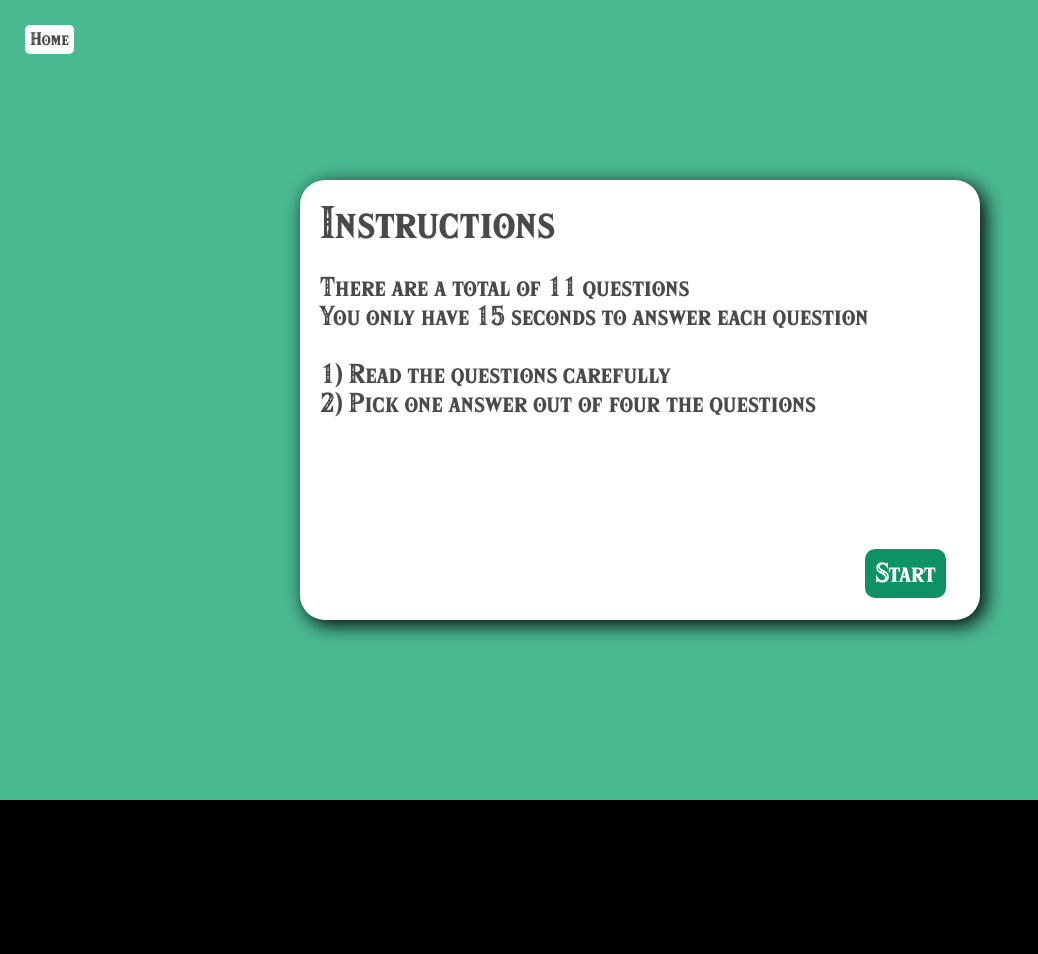
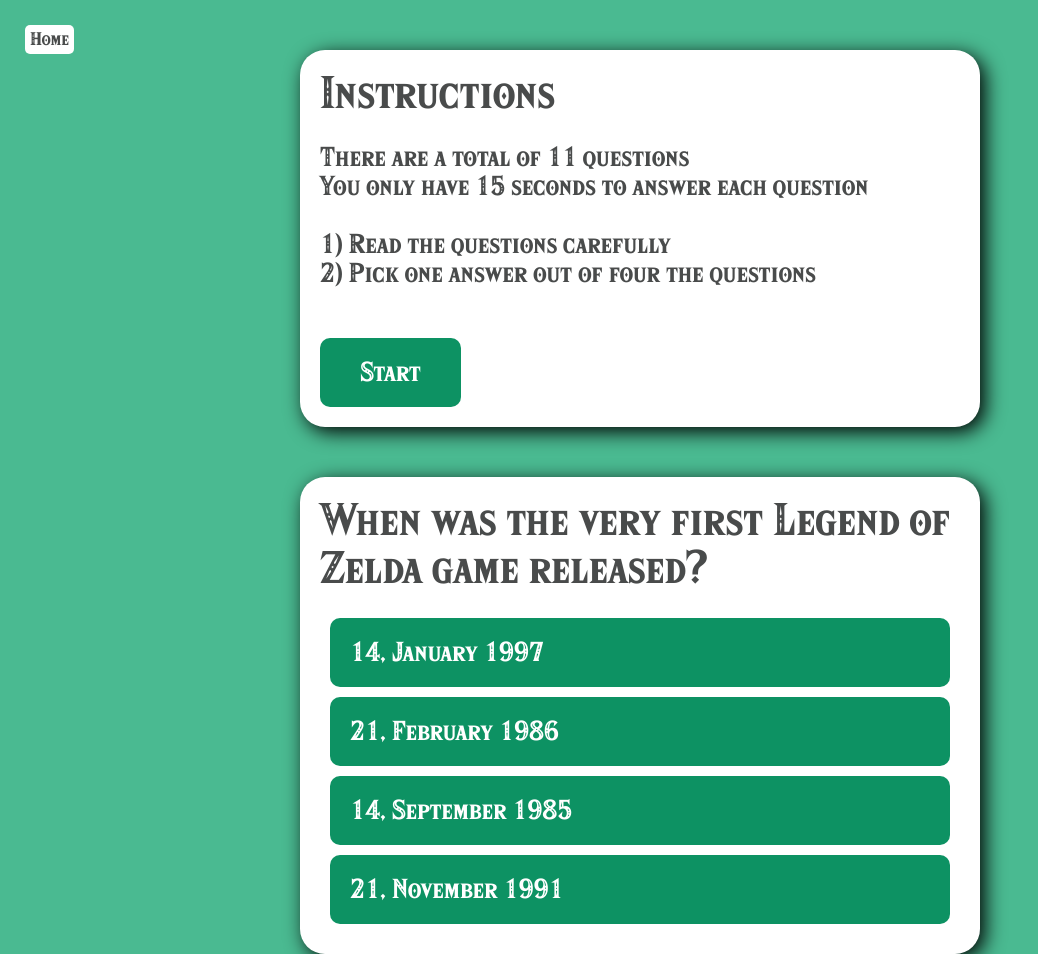
Before and after one commit to Reekoru/LoZ-Quiz, a plain HTML site: page Digital Assessment (Quiz - LoZ)/quiz.html in a window 1280 px wide. Shown: the whole page, without its empty margins (0-1038 px from the left). Before the commit the page ends 800 px from the top, so only its background shows below. Drawn offline with nearby package versions, Linux system fonts and the light colour scheme.

Commit message:
Add files via upload
Added Questions and Options

```diff
--- a/Digital Assessment (Quiz - LoZ)/quiz.html
+++ b/Digital Assessment (Quiz - LoZ)/quiz.html
@@ -13,12 +13,11 @@
   </head>
 
   <body>
-    <div class="wrapper"></div>
     <div class="contentContainer">
       <div class="home">
         <a href="index.html"> Home </a>
       </div>
-      <div id="quizContainer">
+      <div class="quizContainer">
         <div class="quizTitle">Instructions</div>
         <div class="quizContent">
           There are a total of <span id="numQuestions">n</span> questions
@@ -30,8 +29,17 @@
           <br />
           2) Pick one answer out of four the questions
           <br />
-          <button id="startQuizButton">Start</button>
+          <button class="quizButton" id="startQuizButton">Start</button>
         </div>
+      </div>
+      <div class="quizContainer" id="quizBox">
+        <div class="quizTitle"><span id="questionOne">Question...</span></div>
+        <div class="quizOptions"><span id="option1">Option One</span></div>
+        <div class="quizOptions"><span id="option2">Option Two</span></div>
+        <div class="quizOptions">
+          <span id="option3">Option Three</span>
+        </div>
+        <div class="quizOptions"><span id="option4">Option Four</span></div>
       </div>
     </div>
     <script src="scripts/quiz.js"></script>
--- a/Digital Assessment (Quiz - LoZ)/scripts/quiz.js
+++ b/Digital Assessment (Quiz - LoZ)/scripts/quiz.js
@@ -2,7 +2,7 @@
 
 const quiz = [
     {
-        "Question": "When was the very first Legend of Zelda game released",
+        "Question": "When was the very first Legend of Zelda game released?",
         "Options": ["14, January 1997", "21, February 1986", "14, September 1985", "21, November 1991"], // Array of answers
         "Answer": 1
     },
@@ -17,7 +17,7 @@
         "Answer": 0
     },
     {
-        "Question": "Which game gives link the title: 'Hero of Light'",
+        "Question": "Which game gives link the title: 'Hero of Light'?",
         "Options": ["Four Sword Adventures", "Ocarina of Time", "Twilight Princess", "A link to the Past"],
         "Answer": 0
     },
--- a/Digital Assessment (Quiz - LoZ)/scripts/script.js
+++ b/Digital Assessment (Quiz - LoZ)/scripts/script.js
@@ -4,9 +4,38 @@
 console.log(quiz[1].Options[quiz[1].Answer])
 
 console.log(quiz.length)
+let currentQuestion = 0;
 
-$(document).ready(() => {
-    // Set number of questoins on the instruction tab
-    const numQuestions = quiz.length
-    $("#numQuestions").text(numQuestions);
+$(function(){
+    $(document).ready(() => {
+        const NUM_QUESTIONS = quiz.length
+
+        let correctAnswers = 0;
+        let wrongAnswers = 0;
+        let questions = [];
+        let options = [];
+        let answers = [];
+
+        // Get from array an store into file
+        for(let i = 0; i < quiz.length; i++){
+            questions.push(quiz[i].Question)
+            options.push(quiz[i].Options)
+            answers.push(quiz[i].Answer)
+        }
+
+        $("#numQuestions").text(NUM_QUESTIONS); // Set number of questoins on the instruction tab
+        $("#questionOne").text(questions[currentQuestion]) // Replace text with question
+
+        // Replace text of options with options of the question
+        for(let i = 0; i <= 3; i++){
+            $("#option" + String(i+1)).text(options[currentQuestion][i])
+        }
+    })
+
+    $("#quizTitle")
+
+    $("body").click(() => {
+        currentQuestion++;
+        console.log(currentQuestion)
+    })
 })
--- a/Digital Assessment (Quiz - LoZ)/stylesheet.css
+++ b/Digital Assessment (Quiz - LoZ)/stylesheet.css
@@ -20,21 +20,10 @@
 }
 
 body {
-  background-color: black;
+  background-color: var(--zeldaLightGreen);
   margin: 0;
   width: 100%;
   height: 100vh;
-}
-
-.wrapper {
-  position: fixed;
-  background-color: var(--zeldaLightGreen);
-  width: 100%;
-  height: 100%;
-  z-index: -3;
-}
-
-.contentContainer {
 }
 
 .home {
@@ -48,12 +37,9 @@
   border-radius: 5px;
 }
 
-#quizContainer {
-  position: absolute;
-  top: 50%;
-  left: 50%;
+.quizContainer {
+  margin: 50px auto;
   padding: 20px;
-  transform: translate(-50%, -50%);
   background-color: white;
   box-shadow: 5px 5px 20px black;
   border-radius: 25px;
@@ -131,11 +117,22 @@
   font-size: 150%;
 }
 
+.quizOptions {
+  font-size: 150%;
+  margin: 10px;
+  padding: 20px;
+  background-color: var(--zeldGreen);
+  border-radius: 10px;
+  cursor: pointer;
+}
+
+.quizOptions span {
+  color: white;
+}
+
 #startQuizButton {
-  position: absolute;
-  bottom: 5%;
-  right: 5%;
-  padding: 10px;
+  margin-top: 50px;
+  padding: 20px 40px;
   font-size: 100%;
   border: none;
   border-radius: 10px;
```
